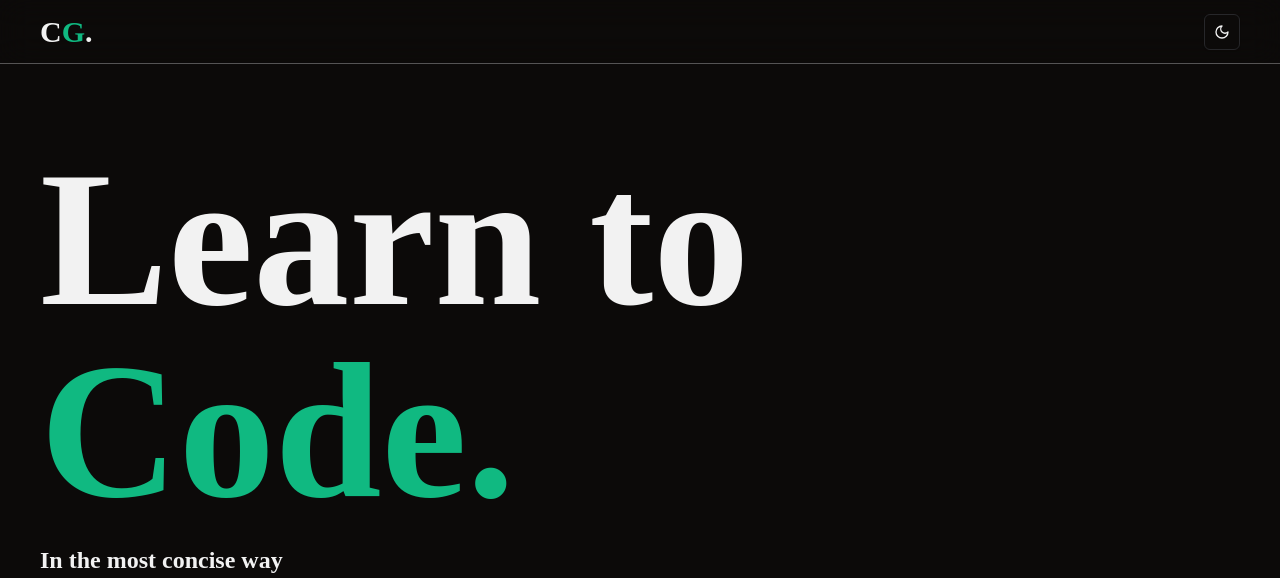
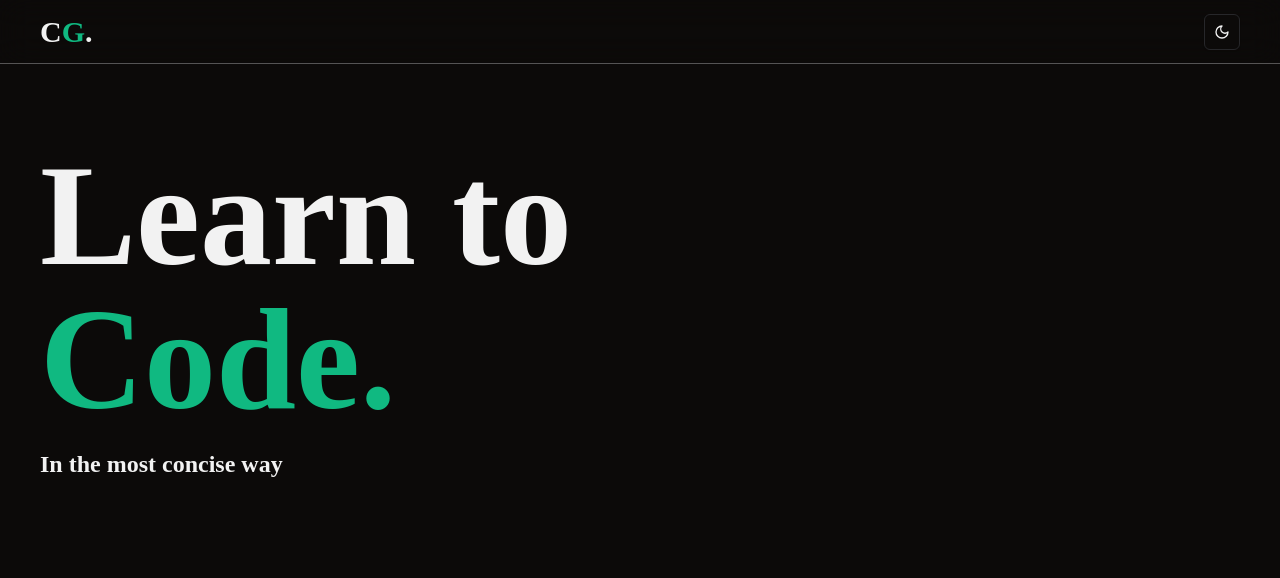
Before and after one commit to Bimesh27/Blog-project-nextjs, a Next.js app: page / in a window 1280 px wide. Shown: the top 578 px of the page. Built offline with nearby package versions, Linux system fonts and the light colour scheme; no server answers; the database is empty.

Commit message:
lcp optimise

```diff
--- a/src/app/page.tsx
+++ b/src/app/page.tsx
@@ -1,12 +1,11 @@
 import CourseWrapper from "@/components/CourseWrapper";
 
 export default function Home() {
-
   return (
     <div className=" min-h-[calc(100vh-4rem)] w-full justify-center">
       <div>
         <section className="flex w-fit flex-col max-sm:items-start gap-4 p-10 ">
-          <h1 className="text-7xl font-semibold mt-10 tracking-normal text-wrap sm:text-[8rem] md:text-[9rem] lg:text-[12rem] transition-all">
+          <h1 className="text-7xl font-semibold mt-10 tracking-normal text-wrap sm:text-[8rem] md:text-[9rem] transition-all">
             Learn to <br />
             <span className="text-emerald-500">Code.</span>
           </h1>
```
